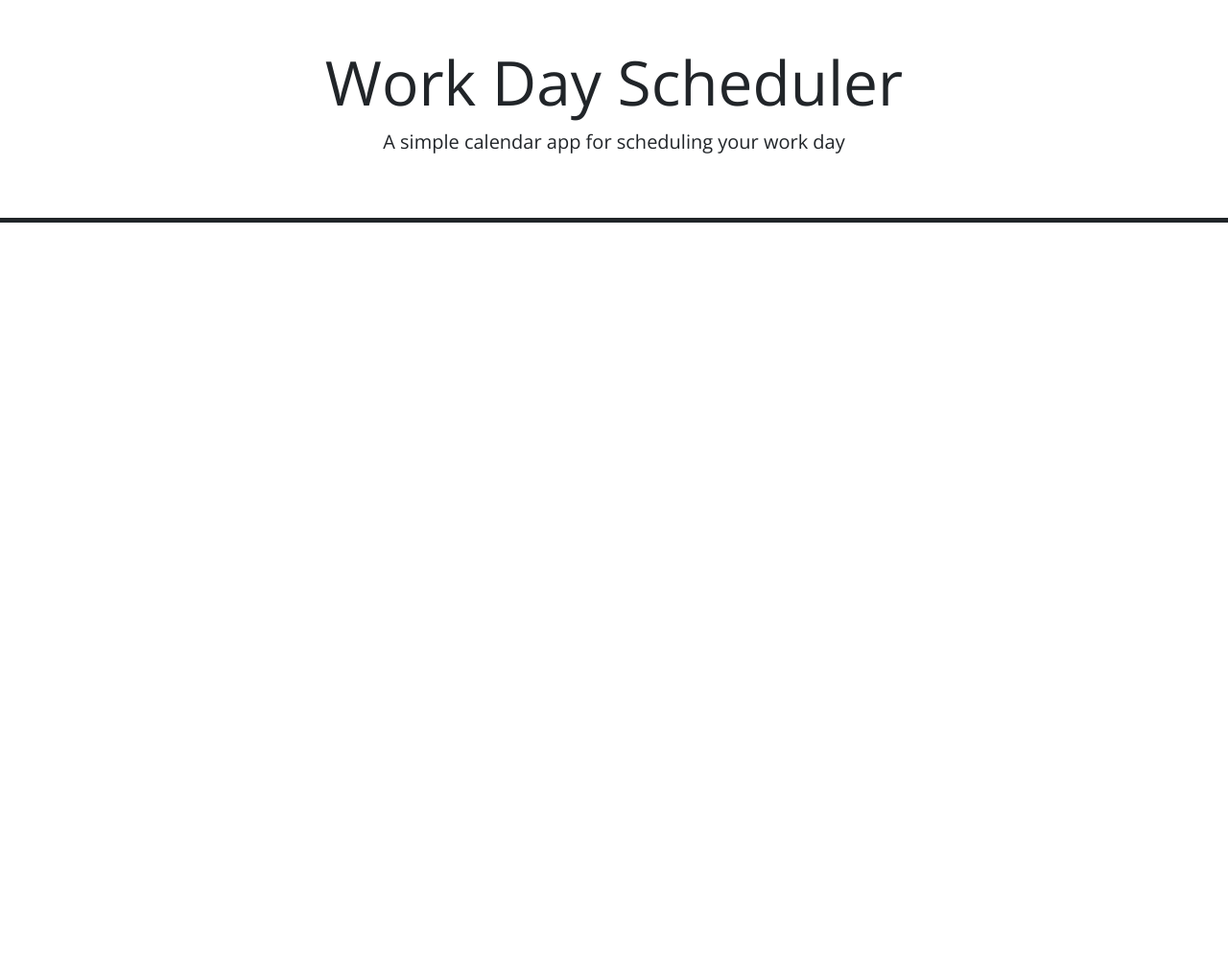
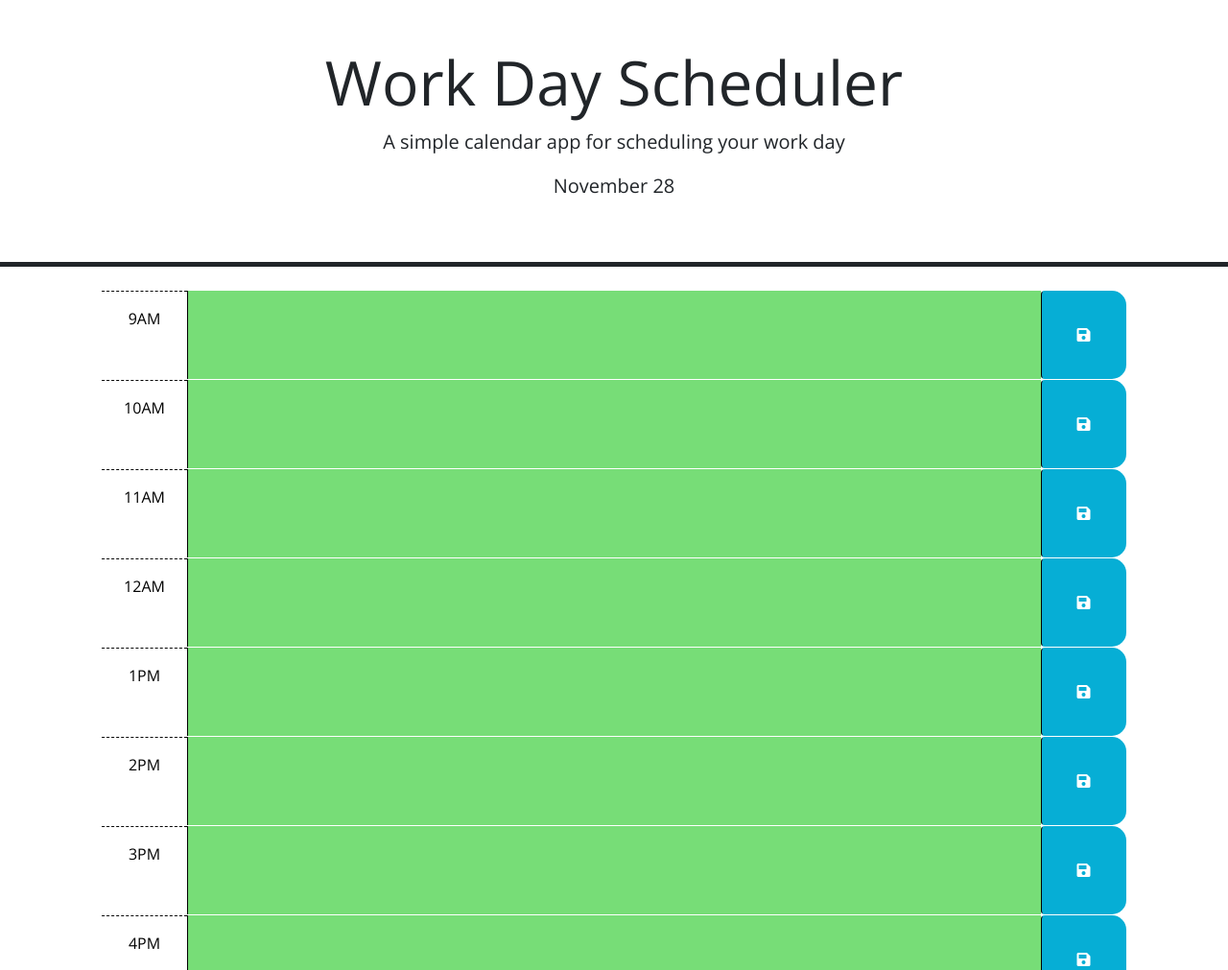
Before and after one commit to erive92d/Day-Planner, a plain HTML site: page index.html in a window 1280 px wide. Shown: the top 1011 px of the page at 96% size. Before the commit the page ends 800 px from the top, so only its background shows below. Drawn offline with nearby package versions, Linux system fonts and the light colour scheme; files that its build step writes are made by us from their sources.

Commit message:
fixed timing

```diff
--- a/assets/script.js
+++ b/assets/script.js
@@ -30,10 +30,12 @@ $(function () {
 var currentTime = dayjs().format('MMMM DD')
 displayDay.append(currentTime)
 
-var currentHour = dayjs().format('h')
+
+var currentHour = dayjs().format('H')
+// currentHour = 17
 
 
-
+console.log(currentHour)
 // var numDivs = 4;
 
 
@@ -134,12 +136,12 @@ function create1to5() {
     newHour.textContent = hourID + 'PM'
 
 
-    newDiv.setAttribute('hour-', 9 + i)
+    newDiv.setAttribute('hour-', i)
     newDiv.classList.add('time-block', 'row')
 
     newTextArea.classList.add('col-8', 'col-md-10', 'description')
     newTextArea.setAttribute('rows', 3)
-    newTextArea.setAttribute('number', 9 + i)
+    newTextArea.setAttribute('number', 12 + i)
     var textNumber = newTextArea.getAttribute('number')
 
 
@@ -164,6 +166,30 @@ function create1to5() {
     i++
   }
 
+
+  var allTextAreas = document.querySelectorAll('textarea')
+
+
+  for (var i = 0; i < allTextAreas.length; i++) {
+    var valueNum = allTextAreas[i].getAttribute('number')
+    var turnNums = Number(valueNum)
+    console.log(turnNums)
+
+    console.log(allTextAreas[i])
+    if (turnNums < currentHour) {
+      allTextAreas[i].classList.add('past')
+
+    } else if (turnNums > currentHour) {
+      allTextAreas[i].classList.add('future')
+
+
+    } else {
+      allTextAreas[i].classList.add('present')
+
+
+
+    }
+  }
 }
 
 
--- a/index.html
+++ b/index.html
@@ -18,7 +18,7 @@
       href="https://fonts.googleapis.com/css?family=Open+Sans&display=swap"
       rel="stylesheet"
     />
-    <link rel="stylesheet" href="style.css" />
+    <link rel="stylesheet" href="./assets/style.css" />
     <title>Work Day Scheduler</title>
   </head>
 
@@ -73,6 +73,6 @@
       crossorigin="anonymous"
     ></script>
 
-    <script src="script.js"></script>
+    <script src="./assets/script.js"></script>
   </body>
 </html>
```
